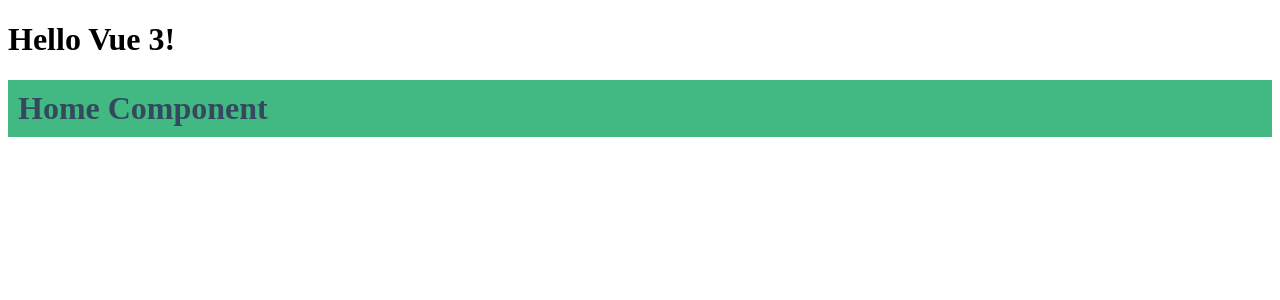
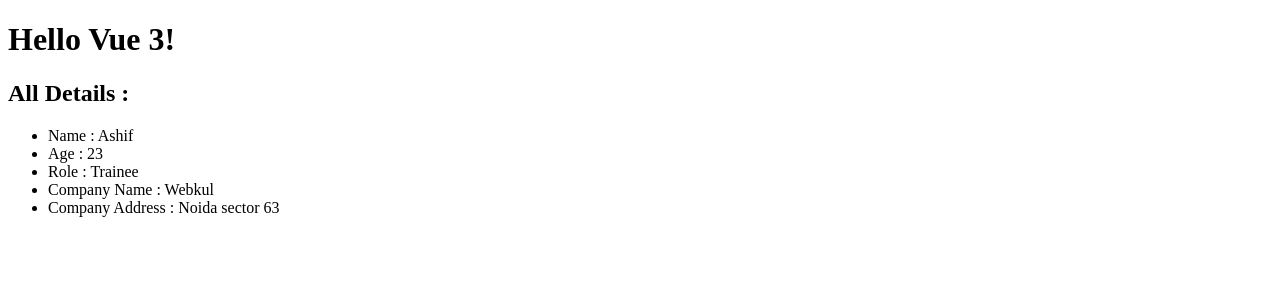
Before and after one commit to Ashif9683/LearningVue, a Vue app: page / in a window 1280 px wide. Shown: the top 300 px of the page. Built offline with nearby package versions, Linux system fonts and the light colour scheme.

Commit message:
Methods Property

```diff
--- a/src/components/Home.vue
+++ b/src/components/Home.vue
@@ -1,12 +1,41 @@
 <template>
 
-    <h1 class="box">Home Component</h1>
-
+    <!-- <h1 class="box">Home Component</h1> -->
+    <h2>All Details : </h2>
+    <ul>
+        <li>Name : {{ name }}</li>
+        <li>Age : {{ age }}</li>
+        <li>Role : {{ getRole("Trainee") }}</li>
+        <li>Company Name : {{ getCompany().company }}</li>
+        <li>Company Address : {{ getCompany().address }}</li>
+    </ul>
 </template>
 
 <script>
 export default {
     name: 'Home',
+
+    data() {
+        return {
+            name: 'Ashif',
+            age: 23,
+            company: 'Webkul',
+            address: "Noida sector 63",
+        }
+    },
+
+    methods: {
+        getRole(role) {
+            return role;
+        },
+
+        getCompany() {
+            return {
+                company: this.company,
+                address: this.address,
+            }
+        }
+    }
 }
 </script>
 
```
